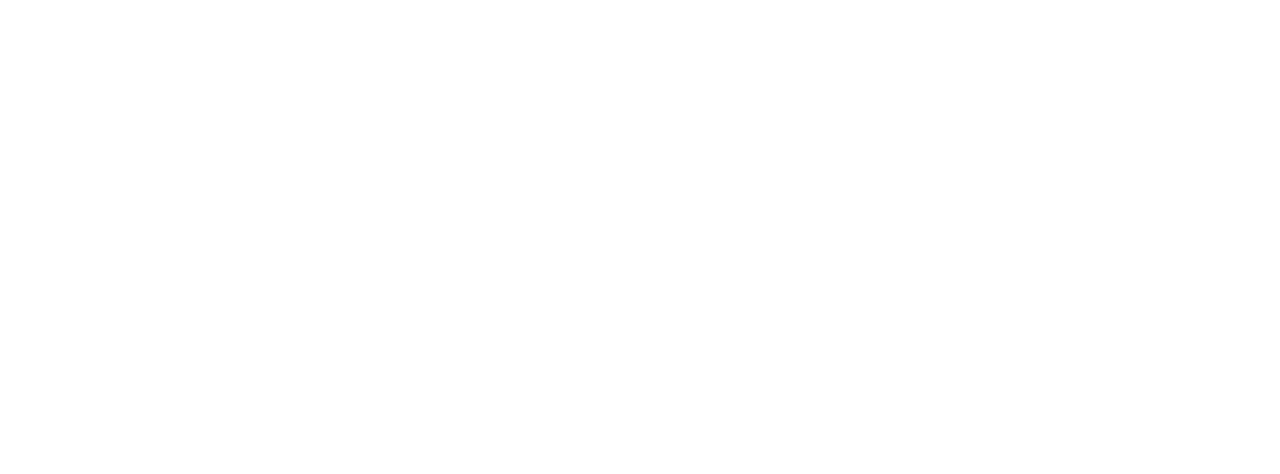
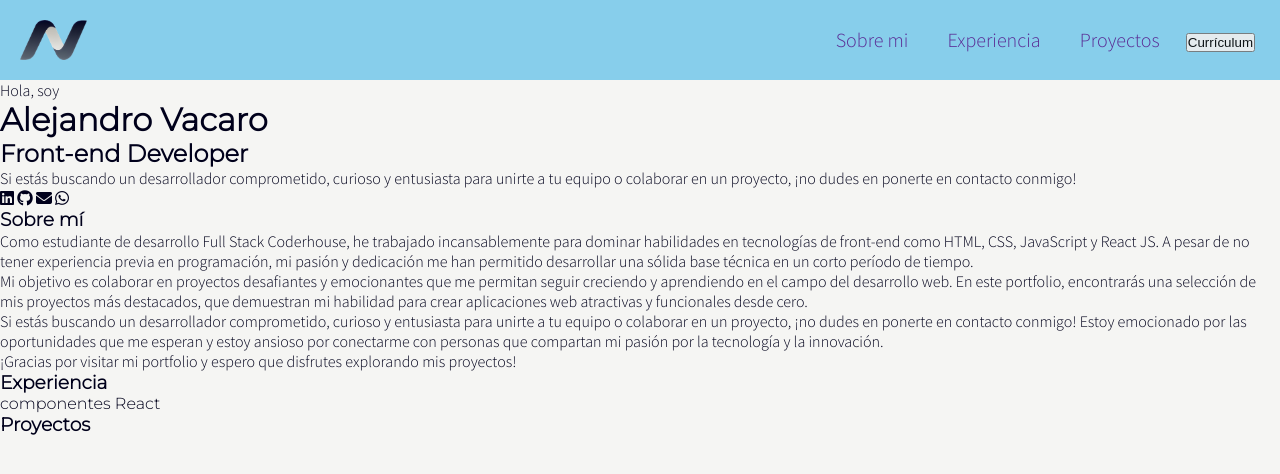
Before and after one commit to AlejandroVacaro/portfolio, a plain HTML site: page index.html in a window 1280 px wide. Drawn offline with Linux system fonts and the light colour scheme.

Commit message:
Se agrega contenido y se crea la navbar.

```diff
--- a/index.html
+++ b/index.html
@@ -9,14 +9,73 @@
     <link rel="preconnect" href="https://fonts.gstatic.com" crossorigin>
     <link rel="preconnect" href="https://fonts.googleapis.com">
     <link rel="preconnect" href="https://fonts.gstatic.com" crossorigin>
-    <link
-        href="https://fonts.googleapis.com/css2?family=Montserrat:wght@300&family=Source+Sans+Pro:wght@300&display=swap"
-        rel="stylesheet">
-        <link rel="stylesheet" href="./styles/styles.css">
+    <script src="https://kit.fontawesome.com/00e9b02c88.js" crossorigin="anonymous"></script>
+    <link rel="stylesheet" href="./styles/styles.css">
+    <link rel="shortcut icon" href="./img/solo_logo_vacio_ico.ico">
     <title>Alejandro Vacaro</title>
 </head>
 
 <body>
+    <header>
+        <nav>
+            <input type="checkbox" id="check">
+            <label for="check" class="checkbtn">
+                <i class="fa-solid fa-bars"></i>
+            </label>
+            <a href="#"><img src="./img/solo_logo_vacio.png" alt="logo"></a>
+            <ul>
+                <li><a href="">Sobre mi</a></li>
+                <li><a href="">Experiencia</a></li>
+                <li><a href="">Proyectos</a></li>
+                <li><button>Currículum</button></li>
+            </ul>
+            <!-- <button>
+                <span><i class="fa-solid fa-sun"></i></i></span>
+                <span><i class="fa-solid fa-moon"></i></i></span>
+            </button> -->
+        </nav>
+    </header>
+    <main>
+        <p>Hola, soy</p>
+        <h1 class="titulos">Alejandro Vacaro</h1>
+        <h2 class="titulos">Front-end Developer</h2>
+        <p>Si estás buscando un desarrollador comprometido, curioso y entusiasta para unirte a tu equipo o colaborar en
+            un proyecto, ¡no dudes en ponerte en contacto conmigo!
+        </p>
+        <div>
+            <i class="fa-brands fa-linkedin"></i>
+            <i class="fa-brands fa-github"></i>
+            <i class="fa-solid fa-envelope"></i>
+            <i class="fa-brands fa-whatsapp"></i>
+        </div>
+    </main>
+    <section>
+        <h3 class="titulos">Sobre mí</h3>
+        <!-- <img src="./img/foto_av.jpeg" alt="Foto de Alejandro Vacaro"> -->
+        <p>Como estudiante de desarrollo Full Stack Coderhouse, he trabajado incansablemente para dominar habilidades en
+            tecnologías de front-end como HTML, CSS, JavaScript y React JS. A pesar de no tener experiencia previa en
+            programación, mi pasión y dedicación me han permitido desarrollar una sólida base técnica en un corto
+            período de tiempo.</p>
+        <p>Mi objetivo es colaborar en proyectos desafiantes y emocionantes que me permitan seguir creciendo y
+            aprendiendo en el campo del desarrollo web. En este portfolio, encontrarás una selección de mis proyectos
+            más destacados, que demuestran mi habilidad para crear aplicaciones web atractivas y funcionales desde cero.
+        </p>
+        <p>Si estás buscando un desarrollador comprometido, curioso y entusiasta para unirte a tu equipo o colaborar en
+            un proyecto, ¡no dudes en ponerte en contacto conmigo! Estoy emocionado por las oportunidades que me esperan
+            y estoy ansioso por conectarme con personas que compartan mi pasión por la tecnología y la innovación.</p>
+        <p>¡Gracias por visitar mi portfolio y espero que disfrutes explorando mis proyectos!</p>
+    </section>
+    <section>
+        <h3 class="titulos">Experiencia</h3>
+        <p class="titulos">componentes React</p>
+    </section>
+    <section>
+        <h3 class="titulos">Proyectos</h3>
+
+    </section>
+    <footer>
+
+    </footer>
 
 </body>
 
--- /dev/null
+++ b/sass/_general.scss
@@ -0,0 +1,20 @@
+* {
+    padding: 0;
+    margin: 0;
+    box-sizing: border-box;
+    text-decoration: none;
+    list-style: none;
+}
+
+body {
+    margin: 0;
+    background-color: #f5f5f3;
+    font-family: 'Source Sans Pro', sans-serif;
+    color: #00001b;
+}
+
+.titulos {
+
+    font-family: "Montserrat", sans-serif;
+    color: #00001b;
+}
--- /dev/null
+++ b/sass/_mediaQueries.scss
@@ -0,0 +1,52 @@
+@media screen and (min-width: 481px) {
+
+}
+
+@media screen and (min-width: 768px) {
+
+}
+
+@media screen and (min-width: 1025px) {
+    header {
+        nav {
+
+            .checkbtn {
+                display: none;
+            }
+
+            #check {
+                display: none;
+            }
+
+            ul {
+                position: relative;
+                margin-right: 20px;
+                left: auto;
+                float: right;
+                transition: none;
+                width: auto;
+                height: auto;
+                background: none;
+                top: auto;
+
+                li {
+                    display: inline-block;
+                    line-height: 80px;
+                    margin: 0 5px;
+
+                    a {
+                        padding: 7px 13px;
+                        border-radius: 3px;
+                        :hover, li a.activate {
+                            background-color: red;
+                            transition: .5s;
+                        }
+                    }
+                }
+            }
+
+        }
+
+
+    }
+}
--- /dev/null
+++ b/sass/_navbar.scss
@@ -0,0 +1,65 @@
+header {
+    nav {
+
+        height: 80px;
+        width: 100%;
+
+        background-color: skyblue;
+
+        .checkbtn {
+            font-size: 30px;
+            color: white;
+            float: right;
+            line-height: 80px;
+            display: block;
+            margin-right: 40px;
+            cursor: pointer;
+        }
+
+        #check {
+            display: none;
+        }
+
+        #check:checked ~ ul {
+            left: 0;
+        }
+
+        ul {
+            position: fixed;
+            width: 100%;
+            height: 100vh;
+            background: #131d30;
+            opacity: 0.9;
+            top: 80px;
+            left: -100%;
+            text-align: center;
+            transition: all .5s;
+
+            li {
+                display: block;
+                margin: 50px 0;
+                line-height: 30px;
+
+                a {
+                    font-size: 20px;
+
+                    a:hover,
+                    li a.activate {
+                        background: none;
+                        color: red;
+                    }
+
+                }
+            }
+
+        }
+
+        img {
+            height: 40px;
+            width: auto;
+            margin: 20px;
+        }
+    }
+
+
+}
--- /dev/null
+++ b/sass/styles.scss
@@ -0,0 +1,6 @@
+@import url('https://fonts.googleapis.com/css2?family=Montserrat:wght@300&family=Source+Sans+Pro:wght@300&display=swap');
+@import "variables";
+@import "general";
+@import "navbar";
+@import "footer";
+@import "mediaQueries";
```
Also changed, not shown: img/foto_av.jpeg (added), img/solo_logo_vacio.png (added), img/solo_logo_vacio_ico.ico (added), sass/_footer.scss (added), sass/_variables.scss (added), styles/styles.css, 1 other file.
